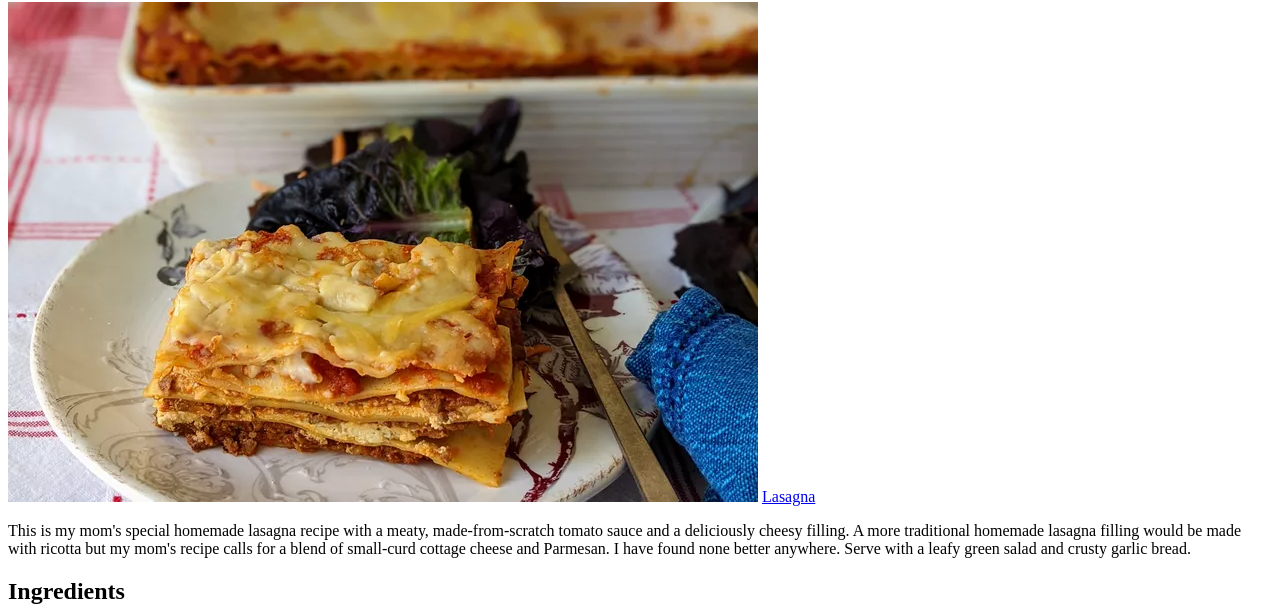
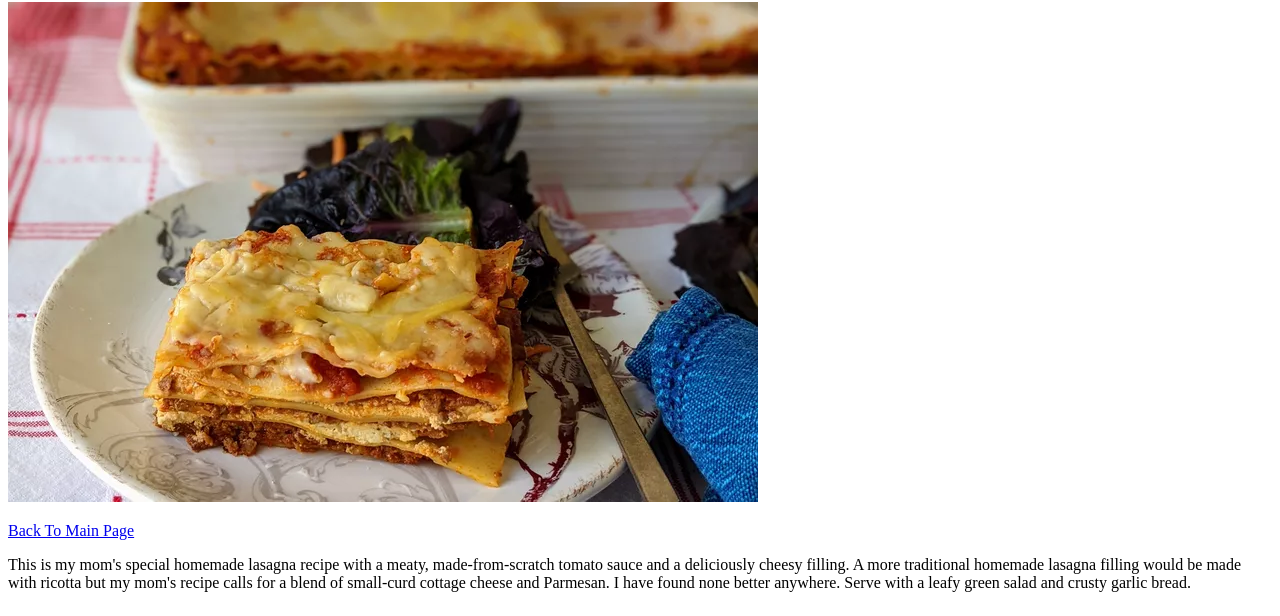
Before and after one commit to Lesetja-Malapane/odin-recipes, a plain HTML site: page recipes/lasagna.html in a window 1280 px wide. Shown: the part 78-694 px from the top of the page. Drawn offline with Linux system fonts and the light colour scheme.

Commit message:
added a back to main page on all the recipe pages

```diff
--- a/recipes/lasagna.html
+++ b/recipes/lasagna.html
@@ -8,7 +8,7 @@
     <h1>Lasagna</h1>
 
     <img src="../images/lasagna.webp" alt="Milk Tart Image">
-    <a href="../recipes/lasagna.html"">Lasagna</a>
+    <p><a href="/index.html">Back To Main Page</a></p>
 
 
     <figcaption>
```
Also changed, not shown: recipes/chocolate_cake.html (+1 -1 lines), recipes/milk_tart.html (+1 -1 lines).
